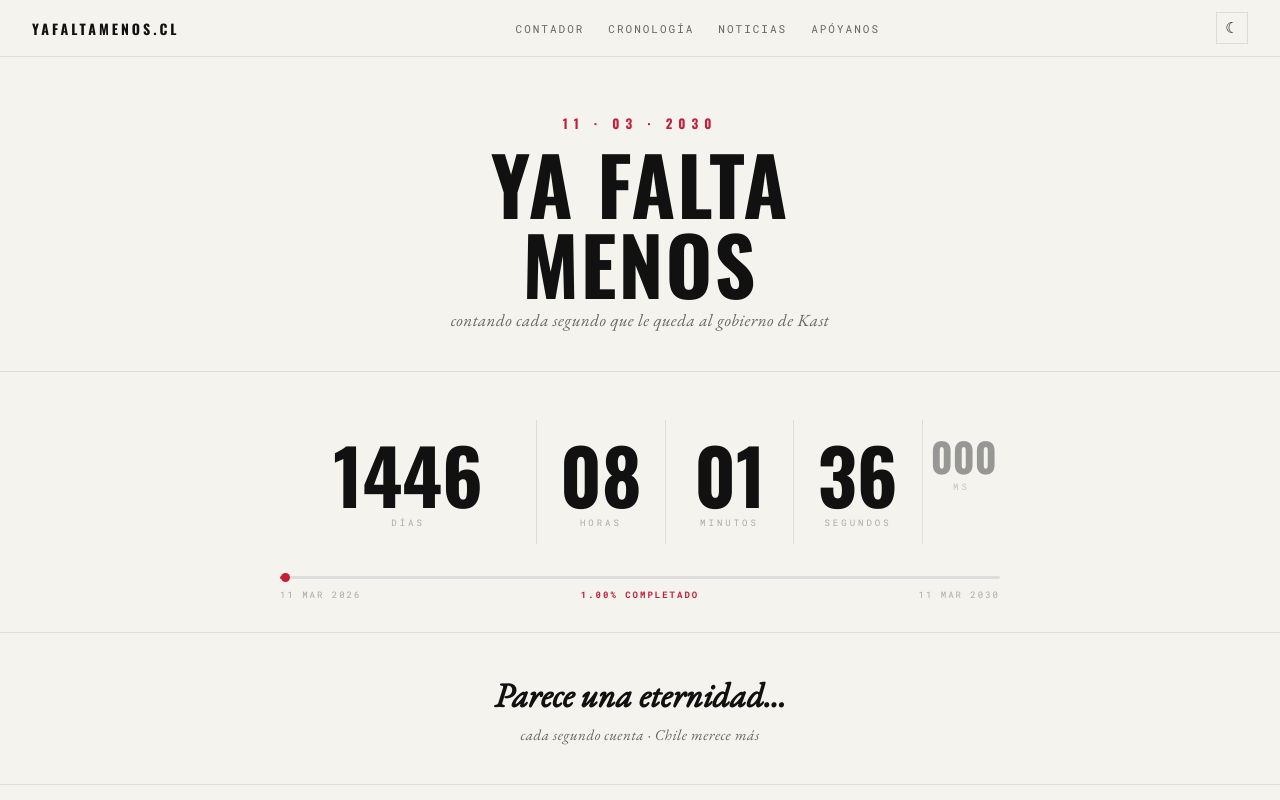
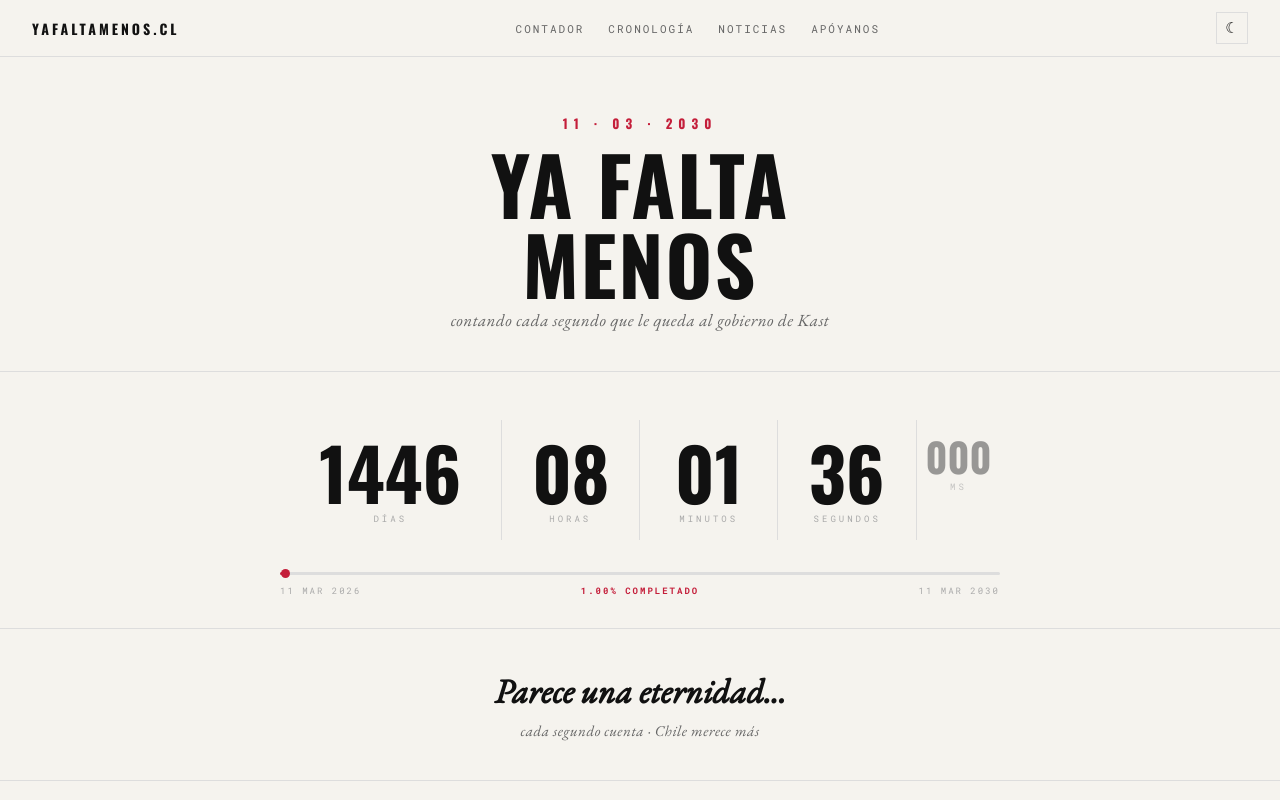
Before and after one commit to CGarridoc/yafaltamenos, a plain HTML site: page index.html in a window 1280 px wide. Shown: the top 800 px of the page. Drawn offline with nearby package versions, Linux system fonts and the light colour scheme.

Commit message:
fix: ancho contador días en desktop

```diff
--- a/static/css/style.css
+++ b/static/css/style.css
@@ -201,7 +201,7 @@ nav {
 
 .cd-grid {
   display: grid;
-  grid-template-columns: 2fr 1fr 1fr 1fr 0.6fr;
+  grid-template-columns: 1.6fr 1fr 1fr 1fr 0.6fr;
   max-width: 720px;
   margin: 0 auto 2rem;
 }
@@ -210,7 +210,7 @@ nav {
   padding: 1rem .5rem;
   border-right: 1px solid var(--border);
   position: relative;
-  overflow: hidden;
+  overflow: visible;
 }
 .cd-cell:last-child { border-right: none; }
 
@@ -224,10 +224,11 @@ nav {
 }
 .cd-num {
   font-family: 'Oswald', sans-serif;
-  font-size: clamp(28px, 7vw, 76px);
+  font-size: clamp(32px, 6vw, 72px);
   color: var(--text);
   line-height: 1;
   display: block;
+  overflow: visible;
   transition: color .3s;
   transform-origin: center top;
   perspective: 400px;
```
Also changed, not shown: 1 other file.
